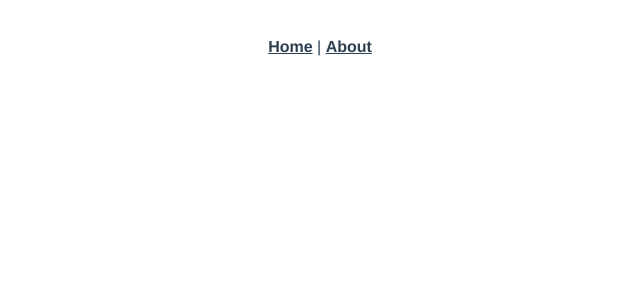
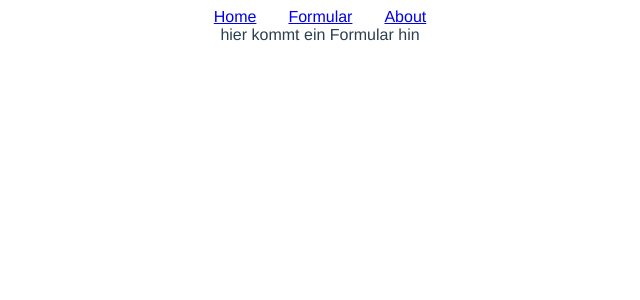
Before and after one commit to vveil/fussballv2, a Vue app in the folder front-end/: page /#/formular in a window 1280 px wide. Shown: the top 300 px of the page, without its empty margins (320-960 px from the left). Built offline with nearby package versions, Linux system fonts and the light colour scheme.

Commit message:
Formular.vue in Router eingebaut

```diff
--- a/front-end/src/App.vue
+++ b/front-end/src/App.vue
@@ -1,12 +1,21 @@
 <template>
   <div id="app">
-    <div id="nav">
-      <router-link to="/">Home</router-link> |
-      <router-link to="/about">About</router-link>
-    </div>
+    <navbar />
     <router-view/>
   </div>
 </template>
+
+<script>
+
+import navbar from './components/navbar.vue'
+
+export default {
+  name: 'App',
+  components: {
+    navbar
+  }
+}
+</script>
 
 <style>
 #app {
--- /dev/null
+++ b/front-end/src/components/navbar.vue
@@ -0,0 +1,45 @@
+<template>
+  <div>
+    <nav>
+      <router-link
+        class="routerlink"
+        v-for="routes in links"
+        v-bind:key="routes.id"
+        :to="`${routes.page}`"
+      >{{routes.text}}</router-link>
+    </nav>
+  </div>
+</template>
+
+<script>
+export default {
+  name: "Navigation",
+  data() {
+    return {
+      links: [
+        {
+            id: 0,
+            text: "Home",
+            page: "/"
+        },
+        {
+          id: 1,
+          text: "Formular",
+          page: "/formular",
+        },
+        {
+          id: 2,
+          text: "About",
+          page: "/about",
+        },
+      ],
+    };
+  },
+};
+</script>
+
+<style scoped>
+.routerlink {
+  padding: 1em;
+}
+</style>
--- a/front-end/src/router/index.js
+++ b/front-end/src/router/index.js
@@ -9,6 +9,11 @@ Vue.use(VueRouter)
     path: '/',
     name: 'Home',
     component: Home
+  },
+  {
+    path: '/formular',
+    name: 'Formular',
+    component: () => import('../views/Formular.vue')
   },
   {
     path: '/about',
--- a/front-end/src/views/Formular.vue
+++ b/front-end/src/views/Formular.vue
@@ -1,5 +1,7 @@
 <template>
-
+  <div>
+    hier kommt ein Formular hin
+  </div>
 </template>
 
 <script>
```
Also changed, not shown: 1 other file (tests, documents, lock files or other folders).
